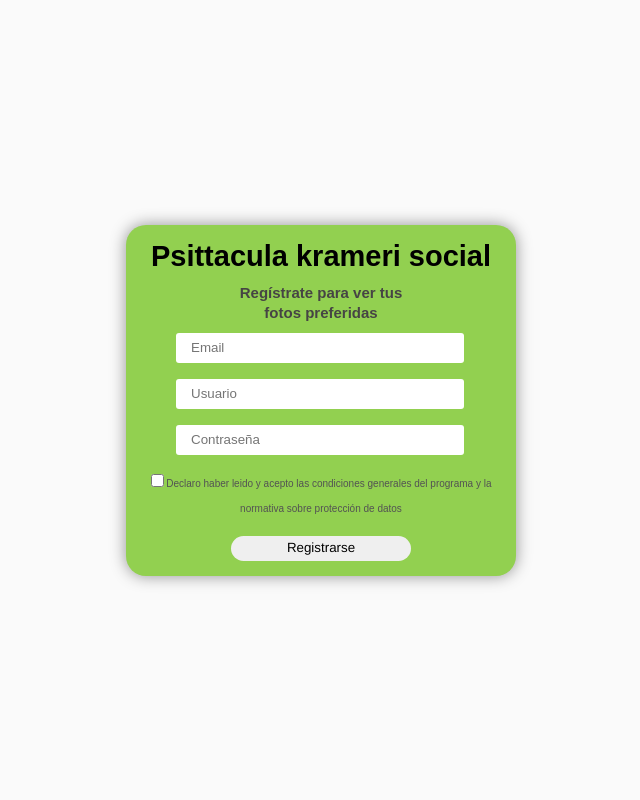
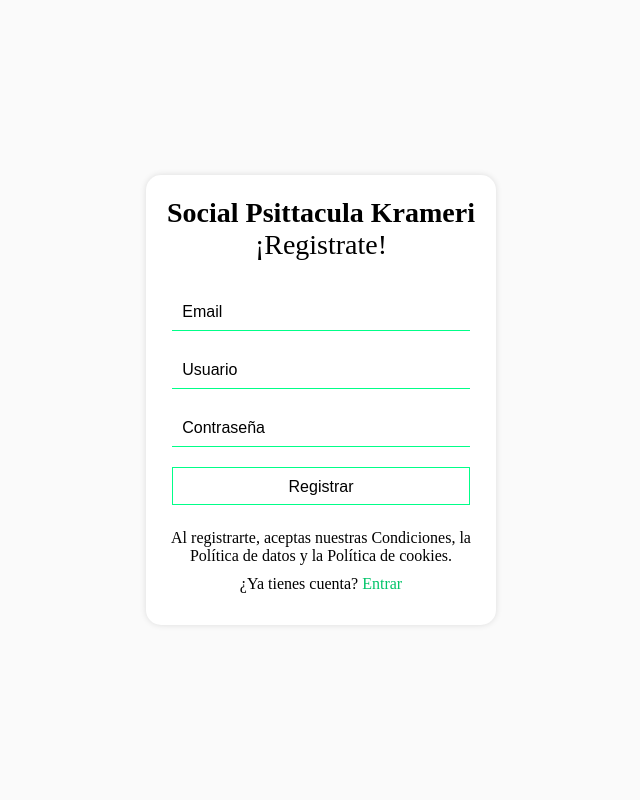
Before and after one commit to iswilljr/pttk, a Flask app: page /SignUp in a window 1280 px wide. Shown: the whole page, without its empty margins (319-959 px from the left). Run offline with Flask 2, Linux system fonts and the light colour scheme.

Commit message:
Sprint 4 - Implementaci+on de Base de Datos

```diff
--- a/app.py
+++ b/app.py
@@ -1,31 +1,39 @@
-from flask import Flask, render_template, redirect, request
-from flask.helpers import flash
-import os
+from flask import Flask, render_template, redirect, request, flash, session
+import os, sqlite3, utils
+from sqlite3 import Error
+from werkzeug.security import generate_password_hash, check_password_hash
+from markupsafe import escape
 
 app = Flask(__name__)
 app.secret_key=os.urandom(24)
-logged=False
-users=['123']
-passwords=['123']
 
 @app.route('/', methods=['GET','POST'])
 def Index():
-    global logged
-    logged=False
     return render_template('index.html')
 
 @app.route('/Login', methods=['GET','POST'])
 def Login():
-    global logged
+    global user, rol
     if request.method == 'POST':
-        user=request.form['user']
-        passw=request.form['pass']
-        for data in range(len(users)):
-            if user==users[data] and passw==passwords[data]:
-                logged=True
-                return redirect('/Inicio')
-        flash('Usuario o contraseña no coinciden')
-        return redirect('/')
+        user=escape(request.form['user'])
+        pw=escape(request.form['pass'])
+        try:
+            with sqlite3.connect('database.db') as db:
+                cur = db.cursor()
+                data=cur.execute("SELECT clave, rol FROM Sesiones WHERE username = ?",[user]).fetchone()
+                if not data is None:
+                    pw_hash=data[0]
+                    rol=data[1]
+                    if check_password_hash(pw_hash,pw):
+                        session['user']=user
+                        return redirect('/Inicio')
+                    else:
+                        flash('Contraseña incorrecta')
+                else:
+                    flash('Usuario invalido')
+                return redirect('/')
+        except Error:
+            print(Error)
     return redirect('/')
 
 @app.route('/SignUp', methods=['GET','POST'])
@@ -35,44 +43,68 @@ def SignUP():
 @app.route('/Sign', methods=['GET','POST'])
 def Sign():
     if request.method == 'POST':
-        user=request.form['user']
-        passw=request.form['password']
-        users.append(user)
-        passwords.append(passw)
-    flash("Ya estás registrado, ¡Inicia sesión!")
-    return redirect('/')
+        email=escape(request.form['email'])
+        user=escape(request.form['user'])
+        pw=escape(request.form['pass'])
+        pw_hash=generate_password_hash(pw)
+        if not utils.isEmailValid(email):
+            flash('Email invalido')
+            return redirect('/SignUp')
+        elif not utils.isUsernameValid(user):
+            flash('Usuario invalido')
+            return redirect('/SignUp')
+        elif not utils.isPasswordValid(pw):
+            flash('Contraseña invalido')
+            return redirect('/SignUp')
+        try:
+            with sqlite3.connect('database.db') as db:
+                cur = db.cursor()
+                userUse=cur.execute("SELECT username FROM Sesiones WHERE username = ?",[user]).fetchone()
+                if userUse is None:
+                    cur.execute("INSERT INTO Sesiones(email,username,clave) VALUES(?,?,?)",(email,user,pw_hash))
+                    flash('Usuario registrado, ¡Inicia sesión!')
+                    return redirect('/')
+                else:
+                    flash('Usuario en uso, pruebe con otro')
+                    return redirect('/SignUp')
+        except Error:
+            print(Error)
+    return redirect('/SignUp')
 
 @app.route('/Inicio', methods=['GET'])
 def Home():
-    if logged:
-        return render_template('front.html')
+    if 'user' in session:
+        return render_template('front.html',user=user,rol=rol)
     else:
-        flash("Inicia sesión prueba con 123 y 123, o registrate")
         return redirect('/')
 
-@app.route('/User/<user>', methods=['GET'])
-def Profile(user):
-    if logged:
-        return render_template('user.html',user=user)
+@app.route('/User/<username>', methods=['GET'])
+def Profile(username):
+    if 'user' in session:
+        print(username,user)
+        return render_template('user.html',username=username,user=user,rol=rol)
     else:
-        flash("Inicia sesión prueba con 123 y 123, o registrate")
         return redirect('/')
 
 @app.route('/Dash', methods=['GET'])
 def Dash():
-    if logged:
-        return render_template('dash.html')
+    if 'user' in session:
+        return render_template('dash.html',user=user,rol=rol)
     else:
-        flash("Inicia sesión prueba con 123 y 123, o registrate")
         return redirect('/')
 
 @app.route('/Search', methods=['GET'])
 def Search():
-    if logged:
-        return render_template('search.html')
+    if 'user' in session:
+        return render_template('search.html',user=user,rol=rol)
     else:
-        flash("Inicia sesión prueba con 123 y 123, o registrate")
         return redirect('/')
 
+@app.route('/Logout')
+def Logout():
+    if 'user' in session:
+        session.popitem()
+    return redirect('/')
+
 if __name__=='__main__':
-    app.run(debug=True)
+    app.run(debug=True,host='0.0.0.0')
--- a/static/css/estilo.css
+++ /dev/null
@@ -1,80 +0,0 @@
-@import url(variables.css);
-*{
-    margin: 0;
-    padding: 0;
-    box-sizing: border-box;
-}
-
-body{
-    background: var(--background-color);
-}
-
-form{
-    width: 390px;
-    background-color:#92D050;
-    padding: 15px;
-    border-radius: 20px;
-    box-shadow: 0 0 16px 0 rgba(0,0,0,0.423);
-}
-
-form h1 {
-    font-family: Arial;
-    font-weight: bold;
-    text-align: center;
-    font-size: 29px;
-
- }
- form h3{
-    font-family: sans-serif;
-    font-size: 15px;
-    text-align: center;
-    width: 50%;
-    color:rgb(70, 68, 68);
-    margin: 10px auto 10px;
-    line-height:20px;
-
- }
-.registro-container {
-    position: absolute;
-    display: flex;
-    justify-content: center;
-    align-items: center;
-    width: 100%;
-    height: 100%;
-    background: none;
-
-}
-.entradas input {
-
-    font-family: Arial;
-    width: 80%;
-    margin-bottom:16px;
-    border: none;
-    border-radius: 3px;
-    padding:15px;
-    height: 25px;
-    margin-left:35px;
-  }
-.condiciones {
-    line-height: 25px;
-
-    font-family: sans-serif;
-    font-size: 10px;
-    text-align: center;
-    width: 100%;
-    color:rgb(83, 83, 83);
-}
-.registro button {
-
-    line-height: 0;
-    margin-top:15px;
-    font-family:'Franklin Gothic Medium';
-    width: 50%;
-    margin-left: 90px;
-    border: none;
-    border-radius: 40px;
-    padding:12px;
-    height: 25px;
-
-
-}
--- a/static/css/style.css
+++ b/static/css/style.css
@@ -92,20 +93,128 @@ body{
 }
 
 .contenedor-login .login .foot p a{
-    color: #00000d;
+    text-decoration: none;
+    color: var(--color-normal-hover);
 }
+
+
+.contenedor-sign{
+    position: absolute;
+    display: flex;
+    justify-content: center;
+    align-items: center;
+    width: 100%;
+    height: 100%;
+}
+
+.contenedor-sign .sign{
+    width: 350px;
+    height: 450px;
+    background: #fff;
+    border-radius: 15px;
+    box-shadow: var(--box-shadow);
+}
+
+.contenedor-sign .sign .head{
+    position: relative;
+    display: block;
+    margin: 22px auto;
+    text-align: center;
+    font-size: 28px;
+}
+
+.contenedor-sign .sign form{
+    display: flex;
+    flex-direction: column;
+    justify-content: flex-start;
+    align-items: center;
+    width: 100%;
+    height: 232px;
+}
+
+.contenedor-sign .sign form input{
+    display: block;
+    padding: 10px;
+    width: 85%;
+    height: 38px;
+    margin: 10px auto 10px;
+    outline: none;
+    border: none;
+    border-bottom: 1px solid var(--color-normal);
+    box-sizing: border-box;
+    background: none;
+}
+
+.contenedor-sign .sign form input::placeholder{
+    color: #000;
+}
+
+.contenedor-sign .sign form input[type=submit]{
+    border: 1px solid var(--color-normal);
+    cursor: pointer;
+}
+
+.contenedor-sign .sign .foot{
+    display: flex;
+    flex-direction: column;
+    text-align: center;
+    justify-content: space-evenly;
+    align-items: flex-start;
+    width: 100%;
+    height: 107px;
+}
+.contenedor-sign .sign .foot .flash{
+    display: flex ;
+    justify-content: center;
+    align-items: center;
+    width: 100%;
+    color: #ff0000;
+}
+
+.contenedor-sign .sign .foot p{
+    width: 100%;
+    height: 40px;
+    align-self: flex-end;
+    padding: 0 25px;
+    box-sizing: border-box;
+}
+
+.contenedor-sign .sign .foot #term{
+    align-self: flex-start;
+    cursor: pointer;
+}
+
+.contenedor-sign .sign .foot p a{
+    text-decoration: none;
+    color: var(--color-normal-hover);
+}
+
 
 @media screen and (max-width:400px)  {
 
     .contenedor-login .login{
         height: 400px;
     }
+    .contenedor-sign .sign{
+        height: 500px;
+    }
+    .contenedor-sign .sign .head,
     .contenedor-login .login .head{
         height: 100px;
         box-sizing: border-box;
     }
+    .contenedor-sign .sign .head p,
     .contenedor-login .login .head p{
         margin-top: 10px;
+    }
+    .contenedor-sign .sign .foot{
+        align-items: center;
+        height: 124px;
+    }
+    .contenedor-sign .sign .foot p{
+        display: flex;
+        justify-content: center;
+        align-items: center;
     }
 }
 
--- a/templates/registro.html
+++ b/templates/registro.html
@@ -1,50 +1,39 @@
 <!DOCTYPE html>
-<html lang="es">
-
+<html>
 <head>
     <meta charset="UTF-8">
-  <meta http-equiv="X-UA-Compatible" content="IE=edge">
+    <link rel="stylesheet" href="{{url_for('static',filename='css/style.css')}}">
     <meta name="viewport" content="width=device-width, initial-scale=1.0">
-  <title>Registro</title>
-  <link rel="stylesheet" href="{{url_for('static',filename='css/estilo.css')}}">
+    <title>¡Registrate!</title>
 </head>
-
 <body>
-  <div class="registro-container">
-    <form action="/Sign" method="post" name="formRegistro" onSubmit="validar_formulario();">
-      {{ csrf_tokem }}
+    <div class="contenedor-sign">
+        <div class="sign">
             <div class="head">
-        <h1 name="nombre">Psittacula krameri social</h1>
-        <h3>Regístrate para ver tus fotos preferidas</h3>
+                <h1>Social Psittacula Krameri</h1>
+                <p>¡Registrate!</p>
             </div>
-      <div class="entradas">
-
-        <label for="email"></label>
-        <input type="text" id="email" name="email" maxlength="100" placeholder="Email"><br>
-
-        <label for="user"></label>
-        <input type="text" id="user" name="user" placeholder="Usuario"><br>
-
-        <label for="password"></label>
-        <input type="password" id="password" name="password" placeholder="Contraseña">
-
+            <form action="/Sign" method="POST">
+                <input type="email" placeholder="Email" name="email" id="email" required>
+                <input type="text" placeholder="Usuario" name="user" id="user" required>
+                <input type="password" placeholder="Contraseña" name="pass" id="pass" required>
+                <input type="submit" value="Registrar">
+            </form>
+            <div class="foot">
+                <div class="flash">
+                    {% with messages = get_flashed_messages() %}
+                        {% if messages %}
+                                {% for msg in messages %}
+                                    {{ msg }}
+                                {% endfor %}
+                        {% endif %}
+                    {% endwith %}
                 </div>
-      <div>
-        <footer class="condiciones">
-          <input type="checkbox" name="condiciones"> Declaro haber leido y
-          acepto las condiciones generales del programa y la normativa sobre
-          protección de datos
+                <p id="term">Al registrarte, aceptas nuestras Condiciones, la Política de datos y la Política de cookies.</p>
+                <p>¿Ya tienes cuenta? <a href="/">Entrar</a></p>
             </div>
-      <div class="registro" >
-        <button type="submit" value="Registrar" >Registrarse</button>
         </div>
-    </form>
-
     </div>
-  <script
-    src="{{url_for('static',filename='validacion.js')}}"></script>
-
-
+    <script src="{{url_for('static',filename='js/script.js')}}"></script>
 </body>
-
 </html>
```
Also changed, not shown: other parts of static/css/style.css (+20 -5 lines), templates/dash.html (+8 -0 lines), templates/layouts/layoutMenu.html (+4 -4 lines), templates/user.html (+13 -3 lines), utils.py (added, +30 -0 lines), README.md, database.db (added), static/css/menu.css (line endings or trailing spaces), static/css/style_dash.css (line endings or trailing spaces), static/css/style_front.css (line endings or trailing spaces), static/css/style_search.css (line endings or trailing spaces), static/css/style_user.css (line endings or trailing spaces), static/css/variables.css (line endings or trailing spaces), static/js/script.js (line endings or trailing spaces). Lines whose indentation alone changed are shown as unchanged.
